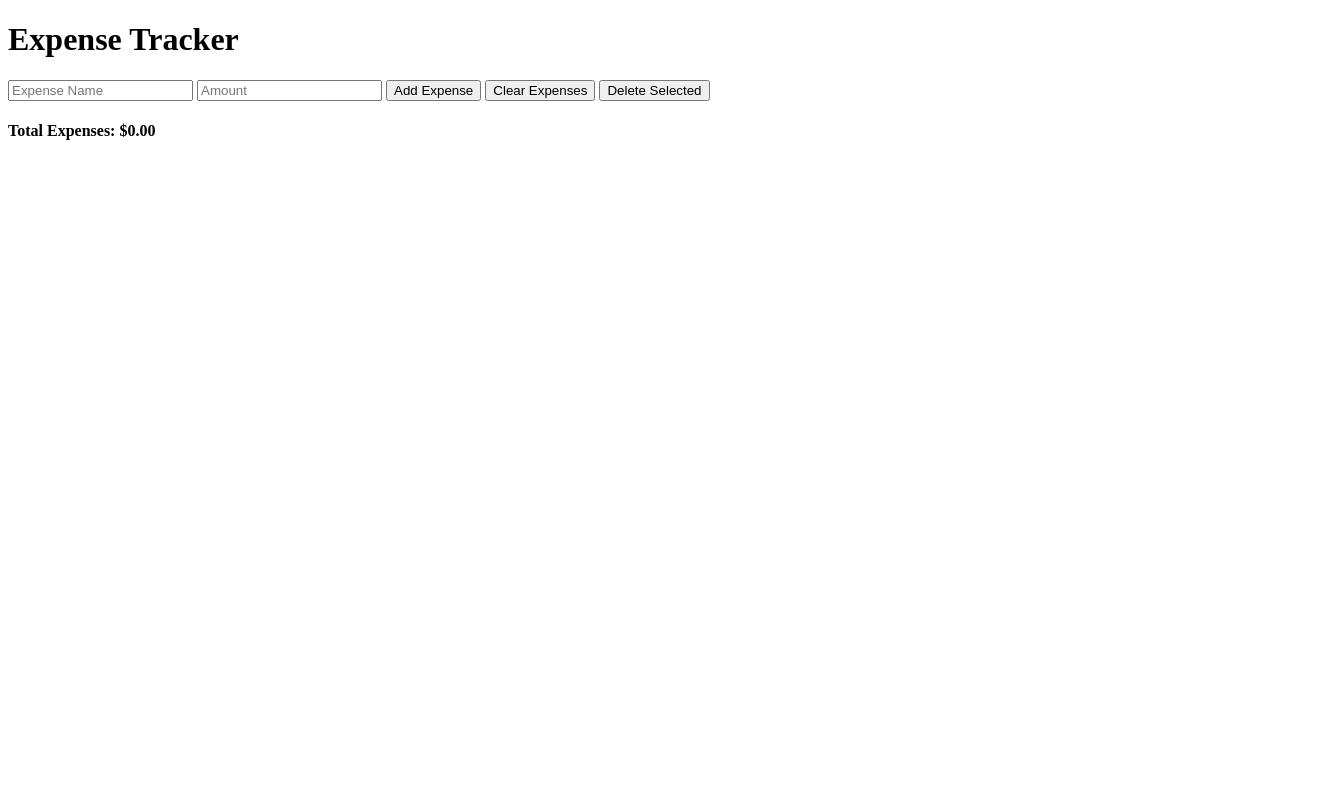
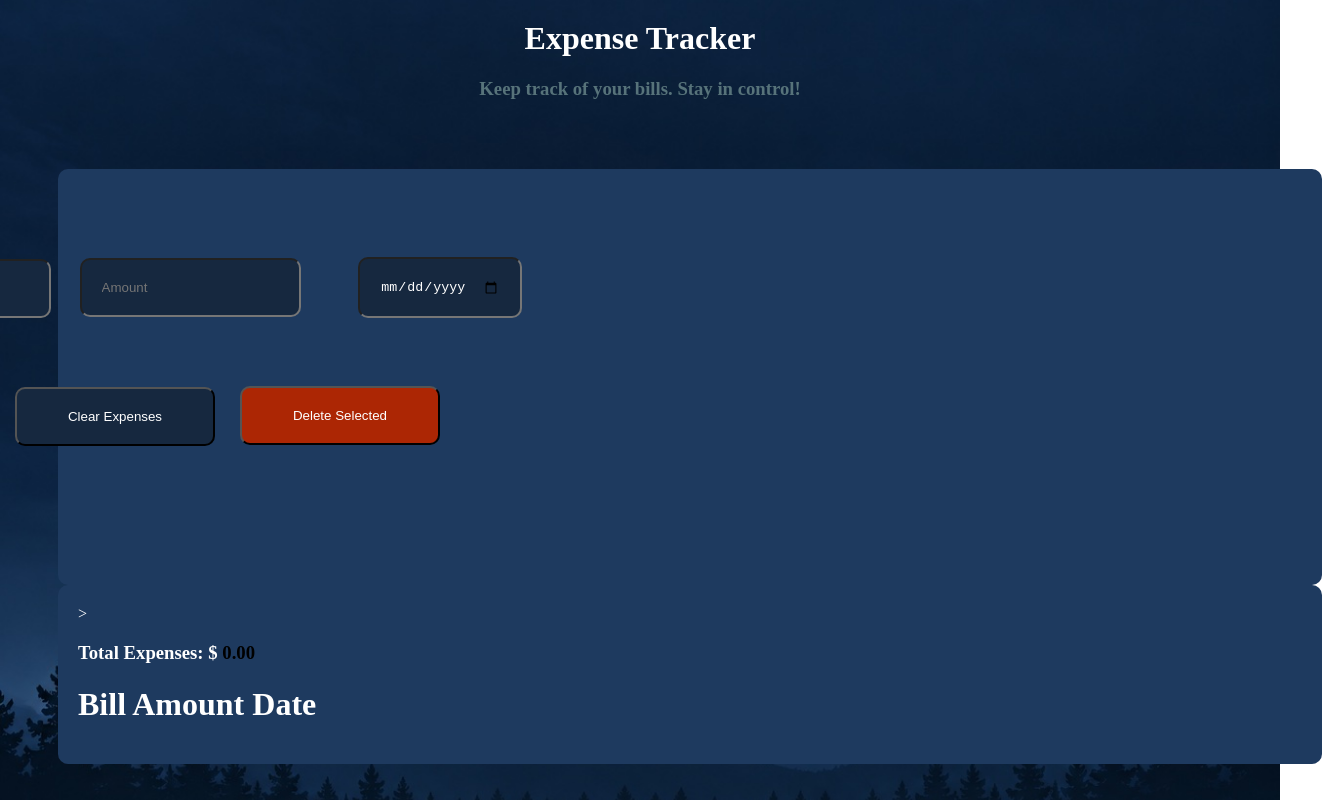
Before and after one commit to ThatBoss1698/ExpenseTracker, a plain HTML site: page index.html in a window 1280 px wide. Shown: the whole page, 1322 px wide, since content can reach past the window. Drawn offline with Linux system fonts and the light colour scheme.

Commit message:
This is an UI update to Expense Report afte finishing the localStorage.

```diff
--- a/index.html
+++ b/index.html
@@ -4,23 +4,33 @@
         <meta charset="UTF-8">
         <meta name="viewport" content="width=device-width, initial-scale=1.0">
         <title>Expense Tracker</title>
-        <h1>Expense Tracker</h1>
+        <h1 id="expense-title">Expense Tracker</h1>
+        <h3 id="expense-subtitle">Keep track of your bills. Stay in control!</h3>
     </head>
-    <body>
+
         <style>
             @import url('style.css');
         </style>
-        <div className='tc bg-light-green dib br3 pa3 ma2 grow bw2 shadow-5'>
+            <div class="expense-text">
+            <body>
             <form id="expense-form">
                 <input type="text" id="expense-name" placeholder="Expense Name" required>
                 <input type="number" id="expense-amount" placeholder="Amount" required>
-                <button type="submit">Add Expense</button>
+                <input type="date" id="expense-date" placeholder="Date"required>
+                <button type="submit" id="submit-expenses">Add Expense</button>
                 <button type="button" id="clear-expenses">Clear Expenses</button>
                 <button type="button" id="delete-expenses">Delete Selected</button>
-                <h4>Total Expenses: $<span id="total-expenses">0</span></h4>
             </form>
-            <ul id="expense-list"> </ul>
         </div>
+
+        <div class="total-expenses"> >
+                <h3>Total Expenses: $ <span id="total-expenses">0</span></h3>
+                <h1> Bill      Amount     Date</h1>
+                <h3><ul id="expense-list"> </ul></h3>
+        </div>
+
+
+
+            </body>
         <script src="script.js"></script>
-    </body>
-</html>
+        </html>
--- a/script.js
+++ b/script.js
@@ -7,9 +7,9 @@ const totalExpensesSpan = document.getElementById('total-expenses');
 
 // Function to store local memory of expenses
 
-function storeExpenses(expenseName, expenseAmount) {
+function storeExpenses(expenseName, expenseAmount, expenseDate) {
     const expenses = JSON.parse(localStorage.getItem('expenses')) || [];
-    expenses.push({ name: expenseName, amount: expenseAmount });
+    expenses.push({ name: expenseName, amount: expenseAmount, date: expenseDate });
     localStorage.setItem('expenses', JSON.stringify(expenses));
 
 }
@@ -19,7 +19,7 @@ function loadExpenses() {
 
     expenses.forEach(expense => {
         const expenseItem = document.createElement('li');
-        expenseItem.textContent = `${expense.name}: $${expense.amount}`;
+        expenseItem.textContent = `${expense.name} : $${expense.amount} (${expense.date})`;
         expenseList.appendChild(expenseItem);
         createCheckboxes(); // Apply checkbox style to the new item
     });
@@ -34,13 +34,14 @@ function addExpense(event) {
     // Get the values from the form inputs
     const expenseName = document.getElementById('expense-name').value;
     const expenseAmount = document.getElementById('expense-amount').value;
+    const expenseDate = document.getElementById('expense-date').value;
 
     // Create a new list item for the expense
     const expenseItem = document.createElement('li');
-    expenseItem.textContent = `${expenseName}: $${expenseAmount}`;
+    expenseItem.textContent = `${expenseName} : $${expenseAmount} (${expenseDate})`;
 
     for (let i = 0; i < expenseList.children.length; i++) {
-        const [name, amount] = expenseList.children[i].textContent.split(': $');
+        const [name, amount, date] = expenseList.children[i].textContent.split(') $');
         if (expenseName === name) {
             alert('This expense already exists in the list.');
             return; // Exit the function if the expense already exists
@@ -57,7 +58,8 @@ function addExpense(event) {
     // Clear the form inputs
     document.getElementById('expense-name').value = '';
     document.getElementById('expense-amount').value = '';
-    storeExpenses(expenseName, expenseAmount); // Store the expense in local storage
+    document.getElementById('expense-date').value = '';
+    storeExpenses(expenseName, expenseAmount, expenseDate); // Store the expense in local storage
 }
 
 // Function to grab, modify and save back localStorage expenses
@@ -67,8 +69,8 @@ function updateLocalStorage() {
 
     for (let i = 0; i < expenseItems.length; i++) {
         const expenseText = expenseItems[i].textContent;
-        const [name, amount] = expenseText.split(': $');
-        expenses.push({ name, amount: parseFloat(amount) });
+        const [name, amount, date] = expenseText.split(') $');
+        expenses.push({ name, date, amount: parseFloat(amount) });
     }
 
     localStorage.setItem('expenses', JSON.stringify(expenses));
@@ -82,6 +84,7 @@ function updateTotalExpenses() {
     for (let i = 0; i < expenses.length; i++) {
         const expenseText = expenses[i].textContent;
         const amount = parseFloat(expenseText.split('$')[1]);
+        const date = expenseText.split('(')[1].split(')')[0]; // Extract the date from the text
         total += amount;
     }
 
--- a/style.css
+++ b/style.css
@@ -1,3 +1,122 @@
+html {
+    background-image: url('background.png');
+    background-size: cover;
+    background-repeat: no-repeat;
+    background-position: center;
+    margin: 0;
+    padding: 0;
+
+}
+
+#delete-expenses {
+    position: relative;
+    bottom: 120px;
+    right: 350px;
+    background-color: #ac2604;
+    color: white;
+    padding: 20px;
+    border-radius: 10px;
+    width: 200px;
+}
+
+#clear-expenses {
+    position: relative;
+    bottom: 60px;
+    right: 575px;
+    background-color: #16283F;
+    color: white;
+    padding: 20px;
+    border-radius: 10px;
+    width: 200px;
+}
+
+#submit-expenses {
+    position: relative;
+    top: 0px;
+    right: 800px;
+    background-color: #1da724;
+    color: white;
+    padding: 20px;
+    border-radius: 10px;
+    width: 200px;
+
+}
+
+#expense-name {
+    position: relative;
+    top: 50px;
+    right: 750px;
+    background-color: #16283F;
+    color: white;
+    padding: 20px;
+    border-radius: 10px;
+}
+
+#expense-amount {
+    position: relative;
+    bottom: 10px;
+    right: 500px;
+    background-color: #16283F;
+    color: white;
+    padding: 20px;
+    border-radius: 10px;
+
+}
+
+#expense-date {
+    position: relative;
+    bottom: 70px;
+    right: 250px;
+    background-color: #16283F;
+    color: white;
+    padding: 20px;
+    border-radius: 10px;
+
+}
+
+.expense-text {
+    position: relative;
+    top: 50px;
+    left: 50px;
+    background-color: #1E3A5F;
+    color: white;
+    padding: 20px;
+    border-radius: 10px;
+
+}
+
+.total-expenses {
+    position: relative;
+    top: 50px;
+    left: 50px;
+    background-color: #1E3A5F;
+    color: white;
+    padding: 20px;
+    border-radius: 10px;
+
+}
+
+#expense-title {
+    text-align: center;
+    margin-top: 20px;
+    color: white;
+}
+
+#expense-subtitle {
+    text-align: center;
+    margin-top: 10px;
+    color: #57737a;
+}
+
+
+#expense-form {
+    display: flex;
+    flex-direction: column;
+    align-items: center;
+    margin-top: 20px;
+}
+
+
 ul {
     list-style-type: none;
 }
```
Also changed, not shown: background.png (added).
